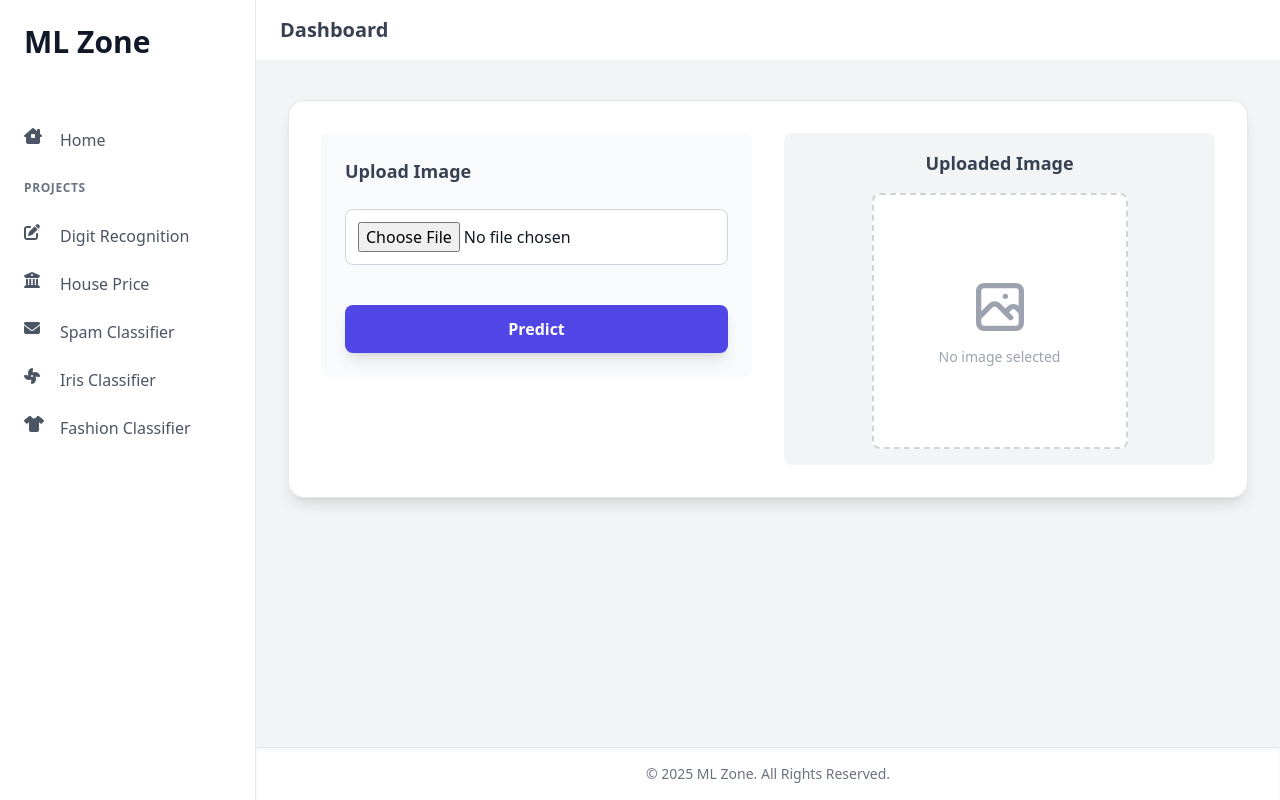
After one commit to saparbayev-azizbek-12/ML-Zone, a Django app: page /tasks/fashion-classifier/ in a window 1280 px wide. The commit adds this page. Run offline with Django 5.2, Linux system fonts and the light colour scheme; some libraries are stand-ins or nearby versions.

Commit message:
fashion classifier added

```diff
--- a/config/settings.py
+++ b/config/settings.py
@@ -24,7 +24,7 @@ BASE_DIR = Path(__file__).resolve().parent.parent
 SECRET_KEY = 'django-insecure-betyarh_t*tna42k(+w%f2b&x!tg7bzh2p3=_axtvm&t8vpjxg'
 
 # SECURITY WARNING: don't run with debug turned on in production!
-DEBUG = False
+DEBUG = True
 
 ALLOWED_HOSTS = ['mlzone.pythonanywhere.com', '127.0.0.1', 'localhost']
 
@@ -121,6 +121,9 @@ STATIC_URL = 'static/'
 STATICFILES_DIRS = [os.path.join(BASE_DIR, 'static')]
 STATIC_ROOT = os.path.join(BASE_DIR, 'staticfiles')
 
+MEDIA_URL = 'media/'
+MEDIA_ROOT = os.path.join(BASE_DIR, 'media')
+
 # Default primary key field type
 # https://docs.djangoproject.com/en/5.2/ref/settings/#default-auto-field
 
--- a/config/urls.py
+++ b/config/urls.py
@@ -27,3 +27,4 @@ urlpatterns = [
 
 if settings.DEBUG:
     urlpatterns += static(settings.MEDIA_URL, document_root=settings.MEDIA_ROOT)
+    urlpatterns += static(settings.STATIC_URL, document_root=settings.STATIC_ROOT)
--- a/tasks/urls.py
+++ b/tasks/urls.py
@@ -1,5 +1,5 @@
 from django.urls import path
-from .views import house_price, digit_recognition, spam_classifier, iris_classifier
+from .views import house_price, digit_recognition, spam_classifier, iris_classifier, fashion_classifier
 
 app_name = 'tasks'
 
@@ -8,4 +8,5 @@ urlpatterns = [
     path('digit-recognition/', digit_recognition.index, name='digit_recognition'),
     path('spam-classifier/', spam_classifier.index, name='spam_classifier'),
     path('iris-classifier/', iris_classifier.index, name='iris_classifier'),
+    path('fashion-classifier/', fashion_classifier.index, name='fashion_classifier'),
 ]
--- a/tasks/views/__init__.py
+++ b/tasks/views/__init__.py
@@ -1 +1 @@
-from . import house_price, digit_recognition, spam_classifier, iris_classifier
+from . import house_price, digit_recognition, spam_classifier, iris_classifier, fashion_classifier, utils
--- /dev/null
+++ b/tasks/views/constants.py
@@ -0,0 +1,12 @@
+class_names = [
+    "T-shirt/top",  # 0
+    "Trouser",      # 1
+    "Pullover",     # 2
+    "Dress",        # 3
+    "Coat",         # 4
+    "Sandal",       # 5
+    "Shirt",        # 6
+    "Sneaker",      # 7
+    "Bag",          # 8
+    "Ankle boot"    # 9
+]
--- /dev/null
+++ b/tasks/views/fashion_classifier.py
@@ -0,0 +1,47 @@
+from django.shortcuts import render
+from django.conf import settings
+import os
+from .utils import preprocess_image, file_name_generator, get_model, save_file
+from .constants import class_names
+
+def index(request):
+    context = {}
+    try:
+        model = get_model('fashion_classifier', 'fashion_mnist')
+        scaler = get_model('fashion_classifier', 'scaler')
+    except Exception as e:
+        model = None
+        scaler = None
+
+    if request.method == 'POST':
+        if model is None:
+            context['error'] = 'Model not found.'
+        else:
+            try:
+                img_file = request.FILES.get('img')
+                if not img_file:
+                    context['error'] = 'No image file provided.'
+                else:
+                    # Generate unique filename
+                    file_name = file_name_generator(img_file)
+
+                    # Save file to media/fashion directory
+                    save_file(img_file, file_name, 'fashion')
+
+                    # Reset file pointer for processing
+                    img_file.seek(0)
+
+                    # Process image
+                    X = preprocess_image(img_file)
+                    X = scaler.transform(X)
+                    pred = model.predict(X)[0]
+
+                    # Prepare context
+                    context['prediction'] = class_names[pred]
+                    context['filename'] = file_name
+                    context['uploaded_image'] = f"{settings.MEDIA_URL}fashion/{file_name}"
+                    print(context['uploaded_image'])
+            except Exception as e:
+                context['error'] = str(e)
+
+    return render(request, 'fashion_classifier/index.html', context)
--- /dev/null
+++ b/tasks/views/utils.py
@@ -0,0 +1,40 @@
+import os
+import uuid
+import joblib
+import numpy as np
+from PIL import Image
+from datetime import datetime
+from django.conf import settings
+
+def preprocess_image(file_obj):
+    image = Image.open(file_obj).convert("L")
+    image = image.resize((28, 28))
+    img_array = np.array(image)
+    img_array = 255 - img_array
+    img_array = img_array.reshape(1, -1)
+    return img_array
+
+def file_name_generator(file_obj):
+    file_extension = file_obj.name.split('.')[-1]  # Get last part after dot
+    datetime_now = datetime.now().strftime('%Y%m%d%H%M%S%f')
+    uuid_current = str(uuid.uuid4())[:8]  # Convert to string and get first 8 chars
+    return f"{datetime_now}_{uuid_current}.{file_extension}"
+
+def get_model(folder, model_name):
+    model_path = os.path.join(settings.BASE_DIR, 'models', folder, f'{model_name}.joblib')
+    try:
+        model = joblib.load(model_path)
+    except FileNotFoundError:
+        model = None
+    return model
+
+def save_file(file_obj, file_name, subdirectory='fashion'):
+    # Create subdirectory if it doesn't exist
+    subdirectory_path = os.path.join(settings.MEDIA_ROOT, subdirectory)
+    os.makedirs(subdirectory_path, exist_ok=True)
+
+    # Save file in subdirectory
+    file_path = os.path.join(subdirectory_path, file_name)
+    with open(file_path, 'wb') as f:
+        for chunk in file_obj.chunks():
+            f.write(chunk)
--- a/templates/digit_recognition/index.html
+++ b/templates/digit_recognition/index.html
@@ -53,8 +53,8 @@
                 ctx.fillStyle = "black";
                 ctx.strokeStyle = 'white';
             } else {
-                ctx.fillStyle = "white";
-                ctx.strokeStyle = 'black';
+                ctx.fillStyle = "black";
+                ctx.strokeStyle = 'white';
             }
             ctx.fillRect(0, 0, canvas.width, canvas.height);
             ctx.lineWidth = 20;
--- /dev/null
+++ b/templates/fashion_classifier/index.html
@@ -0,0 +1,89 @@
+{% extends 'base.html' %}
+
+{% block title %}Fashion Classifier{% endblock %}
+
+{% block content %}
+<div class="container mx-auto px-2 py-2">
+    <div class="max-w-6xl mx-auto bg-white dark:bg-gray-800/60 backdrop-blur-sm rounded-2xl shadow-lg p-8 border border-gray-200 dark:border-gray-700">
+        <div class="grid grid-cols-1 lg:grid-cols-2 gap-8">
+            <!-- Left Side: Form -->
+            <div class="space-y-6">
+                <div class="bg-gray-50 dark:bg-gray-700/50 rounded-lg p-6">
+                    <h3 class="text-lg font-semibold text-gray-700 dark:text-gray-300 mb-4">Upload Image</h3>
+                    <form action="{% url 'tasks:fashion_classifier' %}" method="post" enctype="multipart/form-data" class="space-y-6">
+                        {% csrf_token %}
+                        <div>
+                            <input type="file" id="img" name="img" accept="image/*" required class="w-full p-3 text-gray-900 bg-white dark:bg-gray-600 border border-gray-300 dark:border-gray-500 rounded-lg focus:ring-indigo-500 focus:border-indigo-500 transition">
+                        </div>
+                        <div class="text-center pt-4">
+                            <button type="submit" class="w-full bg-indigo-600 hover:bg-indigo-700 dark:bg-indigo-500 dark:hover:bg-indigo-600 text-white font-bold py-3 px-4 rounded-lg transition duration-300 transform hover:scale-105 shadow-lg">Predict</button>
+                        </div>
+                    </form>
+                </div>
+            </div>
+
+            <!-- Right Side: Image and Prediction -->
+            <div class="space-y-6">
+                <!-- Image Display -->
+                <div class="bg-gray-100 dark:bg-gray-700 rounded-lg p-4">
+                    <h3 class="text-lg font-semibold text-gray-700 dark:text-gray-300 mb-4 text-center">Uploaded Image</h3>
+                    <div class="flex justify-center">
+                        <div class="w-64 h-64 border-2 border-dashed border-gray-300 dark:border-gray-600 rounded-lg overflow-hidden bg-white dark:bg-gray-800">
+                            {% if uploaded_image %}
+                                <img id="preview" src="{{ uploaded_image }}" alt="Uploaded image" class="w-full h-full object-cover">
+                            {% else %}
+                                <div class="w-full h-full flex items-center justify-center text-gray-400 dark:text-gray-500">
+                                    <div class="text-center">
+                                        <svg class="mx-auto h-16 w-16 mb-2" fill="none" stroke="currentColor" viewBox="0 0 24 24">
+                                            <path stroke-linecap="round" stroke-linejoin="round" stroke-width="2" d="M4 16l4.586-4.586a2 2 0 012.828 0L16 16m-2-2l1.586-1.586a2 2 0 012.828 0L20 14m-6-6h.01M6 20h12a2 2 0 002-2V6a2 2 0 00-2-2H6a2 2 0 00-2 2v12a2 2 0 002 2z"></path>
+                                        </svg>
+                                        <p class="text-sm">No image selected</p>
+                                    </div>
+                                </div>
+                            {% endif %}
+                        </div>
+                    </div>
+                </div>
+
+                <!-- Prediction Result -->
+                {% if prediction %}
+                <div class="p-6 rounded-lg bg-green-100 dark:bg-green-900/30 border border-green-300 dark:border-green-600">
+                    <h3 class="text-2xl font-bold text-center text-green-800 dark:text-green-200">
+                        Result: {{ prediction }}
+                    </h3>
+                </div>
+                {% endif %}
+
+                {% if error %}
+                <div class="p-6 bg-red-50 dark:bg-red-900/20 border border-red-200 dark:border-red-700 rounded-lg">
+                    <h3 class="text-lg font-semibold text-red-800 dark:text-red-200 mb-2">Error</h3>
+                    <p class="text-red-700 dark:text-red-300">{{ error }}</p>
+                </div>
+                {% endif %}
+            </div>
+        </div>
+    </div>
+</div>
+
+<script>
+// Preview uploaded image
+document.getElementById('img').addEventListener('change', function(e) {
+    const file = e.target.files[0];
+    if (file) {
+        const reader = new FileReader();
+        reader.onload = function(e) {
+            const preview = document.getElementById('preview');
+            if (preview) {
+                preview.src = e.target.result;
+                preview.style.display = 'block';
+            } else {
+                // Create new image element if preview doesn't exist
+                const container = document.querySelector('.w-64.h-64');
+                container.innerHTML = `<img id="preview" src="${e.target.result}" alt="Uploaded image" class="w-full h-full object-cover">`;
+            }
+        };
+        reader.readAsDataURL(file);
+    }
+});
+</script>
+{% endblock %}
--- a/templates/partials/sidebar.html
+++ b/templates/partials/sidebar.html
@@ -25,13 +25,9 @@
             <i class="fa-solid fa-fan w-6 h-6 mr-3"></i>
             <span>Iris Classifier</span>
         </a>
+        <a href="{% url 'tasks:fashion_classifier' %}" class="flex items-center px-6 py-3 text-gray-600 dark:text-gray-300 hover:bg-gray-100 dark:hover:bg-gray-700 hover:text-gray-900 dark:hover:text-white transition-colors duration-300">
+            <i class="fa-solid fa-shirt w-6 h-6 mr-3"></i>
+            <span>Fashion Classifier</span>
+        </a>
     </nav>
-
-    <!-- Theme Toggle Button -->
-    <div class="p-6 mt-auto">
-        <button id="theme-toggle" type="button" class="text-gray-500 dark:text-gray-400 hover:bg-gray-100 dark:hover:bg-gray-700 focus:outline-none focus:ring-4 focus:ring-gray-200 dark:focus:ring-gray-700 rounded-lg text-sm p-2.5">
-            <svg id="theme-toggle-dark-icon" class="hidden w-5 h-5" fill="currentColor" viewBox="0 0 20 20" xmlns="http://www.w3.org/2000/svg"><path d="M17.293 13.293A8 8 0 016.707 2.707a8.001 8.001 0 1010.586 10.586z"></path></svg>
-            <svg id="theme-toggle-light-icon" class="hidden w-5 h-5" fill="currentColor" viewBox="0 0 20 20" xmlns="http://www.w3.org/2000/svg"><path d="M10 2a1 1 0 011 1v1a1 1 0 11-2 0V3a1 1 0 011-1zm4 8a4 4 0 11-8 0 4 4 0 018 0zm-.464 4.95l.707.707a1 1 0 001.414-1.414l-.707-.707a1 1 0 00-1.414 1.414zm2.12-10.607a1 1 0 010 1.414l-.706.707a1 1 0 11-1.414-1.414l.707-.707a1 1 0 011.414 0zM17 11a1 1 0 100-2h-1a1 1 0 100 2h1zm-7 4a1 1 0 011 1v1a1 1 0 11-2 0v-1a1 1 0 011-1zM5.05 5.05A1 1 0 003.636 6.464l.707.707a1 1 0 001.414-1.414l-.707-.707zM3 11a1 1 0 100-2H2a1 1 0 100 2h1zM6.464 16.364a1 1 0 00-1.414-1.414l-.707.707a1 1 0 001.414 1.414l.707-.707zM13.536 16.364a1 1 0 001.414-1.414l-.707-.707a1 1 0 00-1.414 1.414l.707.707z"></path></svg>
-        </button>
-    </div>
 </aside>
```
Also changed, not shown: media/fashion/20250905181450041092_6968ea83.png (added), media/fashion/20250905181657560732_50516f53.png (added), media/fashion/20250905181922968271_b8e4da81.jpeg (added), media/fashion/20250905182211768252_a3a30c5e.jpeg (added), media/fashion/20250905182944188097_6857941e.jpeg (added), media/fashion/20250905183401086007_c74c0d19.png (added), media/fashion/20250905183635453213_919d149e.jpeg (added), media/fashion/20250905184609496344_a2b214f1.jpeg (added), 1 other file.
